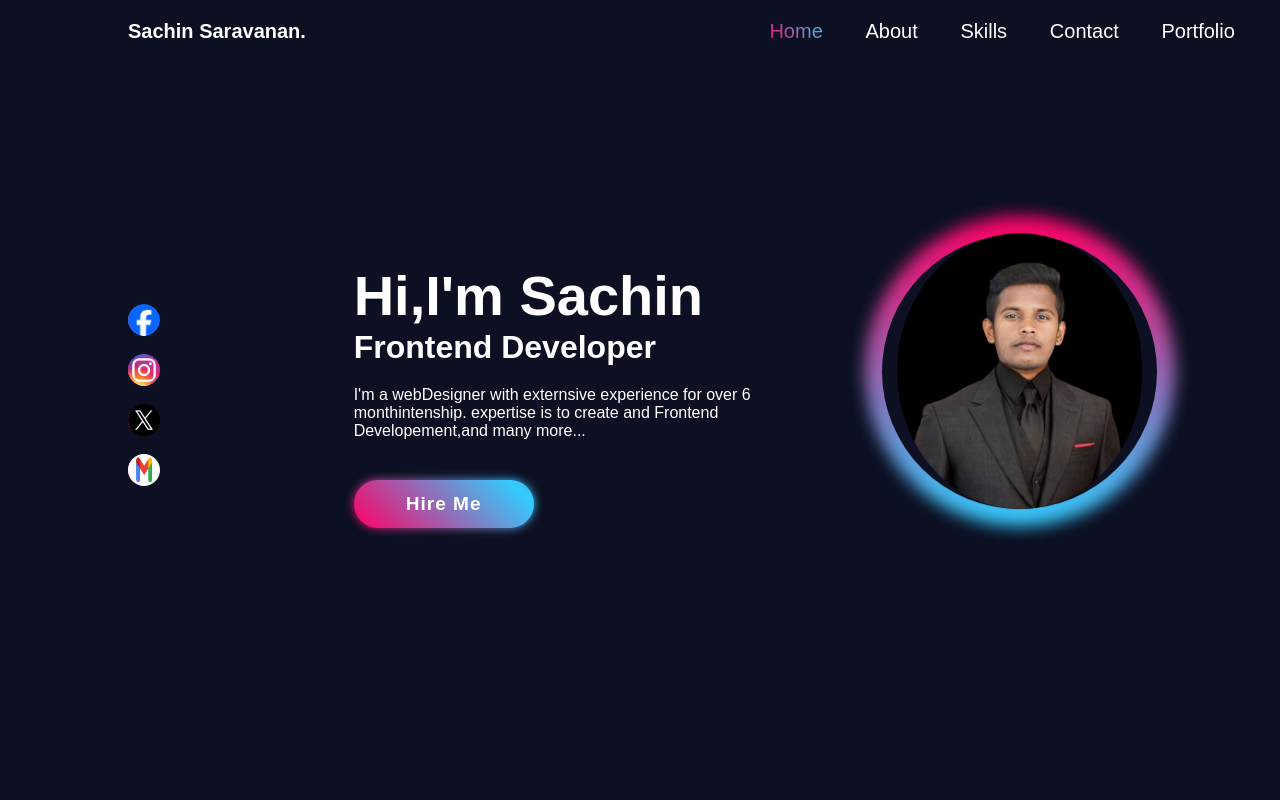
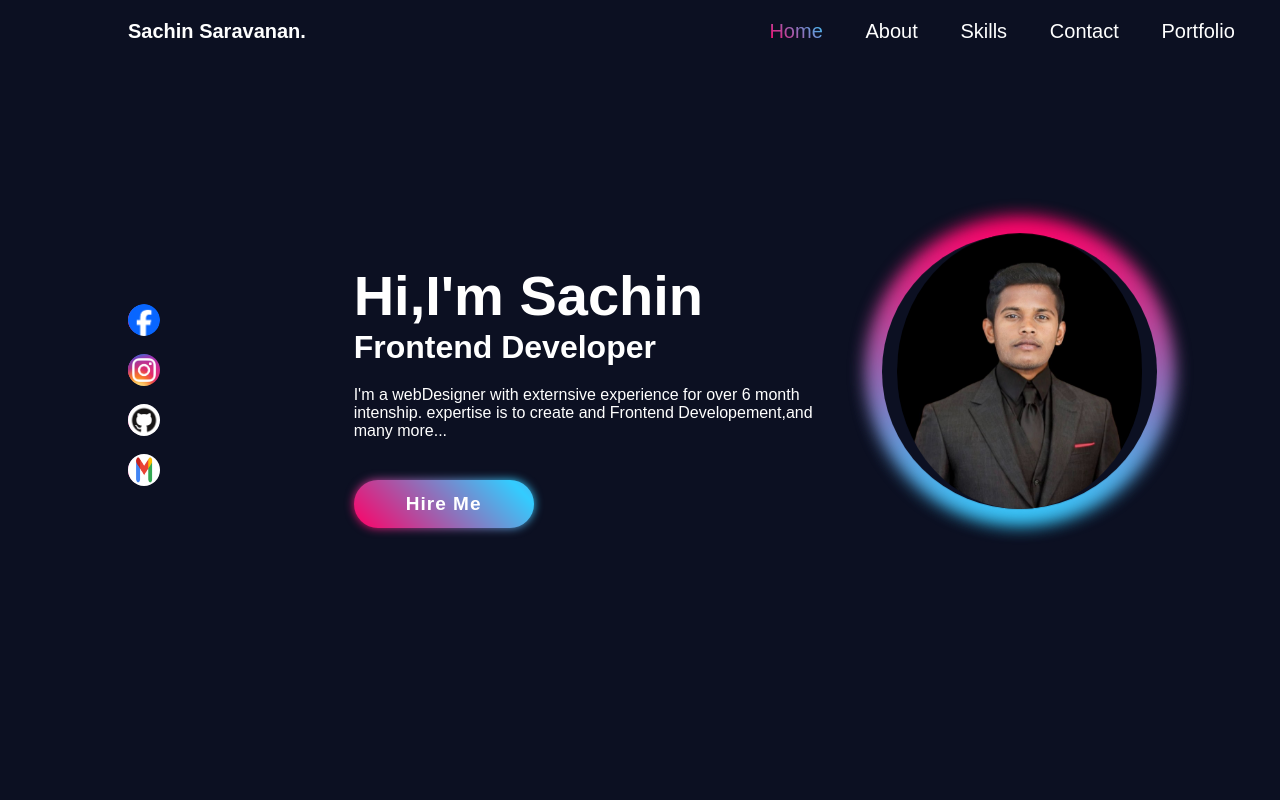
Before and after one commit to SachinSaravanan/kholi-project, an Angular app: page / in a window 1280 px wide. Shown: the top 800 px of the page. Built offline with nearby package versions, Linux system fonts and the light colour scheme.

Commit message:
sachin pushing

```diff
--- a/src/app/portfolio/portfolio.component.html
+++ b/src/app/portfolio/portfolio.component.html
@@ -14,7 +14,7 @@
     <div class="home-sci">
         <a href="#"><img src="./../../assets/image/Facebook_Logo_2023.png"></a>
         <a href="https://www.instagram.com/"><img src="./../../assets/image/Instagram_icon.png.webp"></a>
-        <a href="https://mail.google.com/mail/u/0/#inbox"><img src="./../../assets/image/download.png"></a>
+        <a href="https://mail.google.com/mail/u/0/#inbox"><img src="./../../assets/image/GitHub.png"></a>
         <a href="https://mail.google.com/mail/u/0/#inbox"><img src="./../../assets/image/images e,.png"></a>
 
     </div>
@@ -22,7 +22,7 @@
     <div class="home-content">
         <h1>Hi,I'm Sachin</h1>
         <h3>Frontend Developer </h3>
-        <p>I'm a webDesigner with externsive experience for over 6 monthintenship.
+        <p>I'm a webDesigner with externsive experience for over 6 month intenship.
             expertise is to create and Frontend Developement,and many more...
         </p>
         <a href="./../../assets/image/Sachin Resume (2).pdf" download class="btn">Hire Me</a>
```
